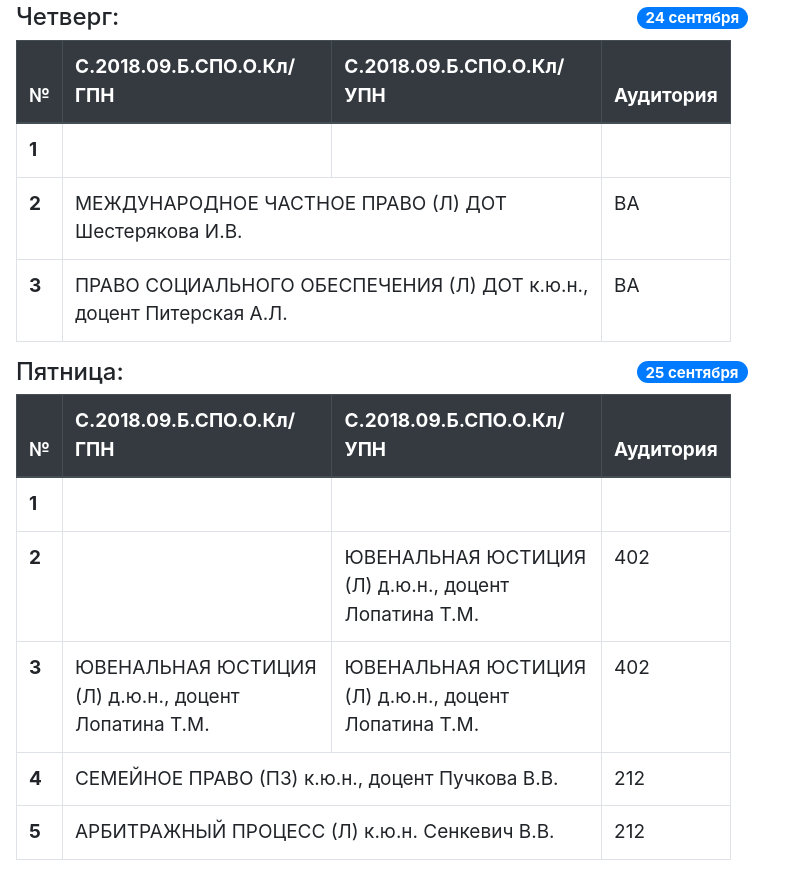
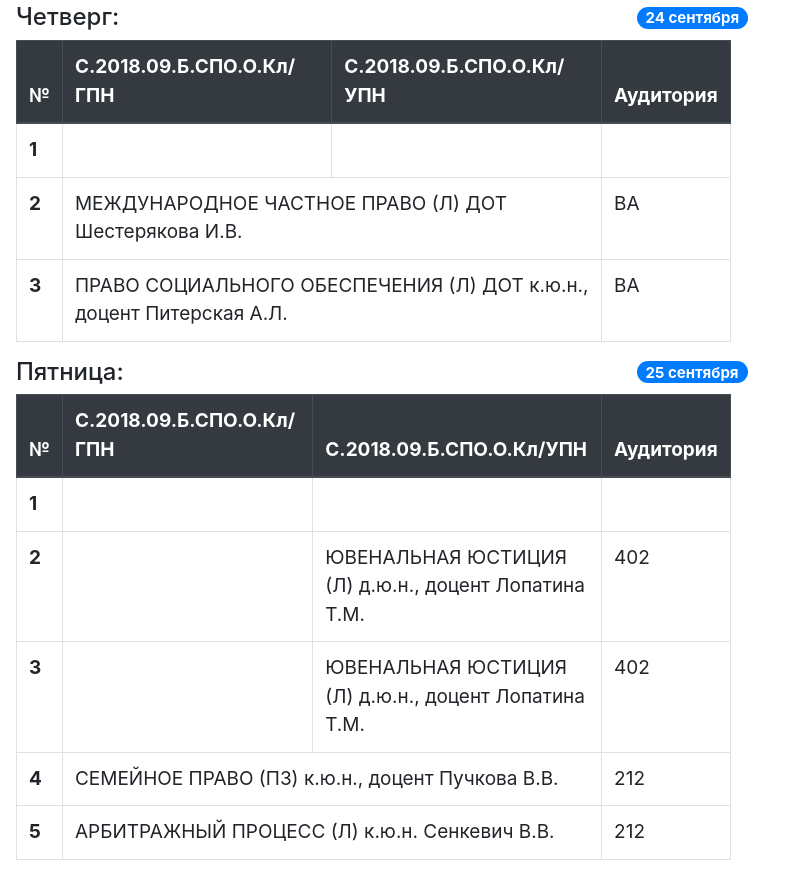
Before and after one commit to Toffiton/raspmu, a plain HTML site: page index.html in a window 1280 px wide. Shown: the part 1367-2247 px from the top of the page, without its empty margins (0-795 px from the left). Drawn offline with nearby package versions, Linux system fonts and the light colour scheme.

Commit message:
Update index.html

```diff
--- a/index.html
+++ b/index.html
@@ -395,7 +395,7 @@
            <!--номер пары-->
            <th scope="row">3</th>
            <!--ГПН-->
-           <td>ЮВЕНАЛЬНАЯ ЮСТИЦИЯ (Л) д.ю.н., доцент Лопатина Т.М.</td>
+           <td></td>
            <!--УПН-->
            <td>ЮВЕНАЛЬНАЯ ЮСТИЦИЯ (Л) д.ю.н., доцент Лопатина Т.М.</td>
            <td>402</td>
```
